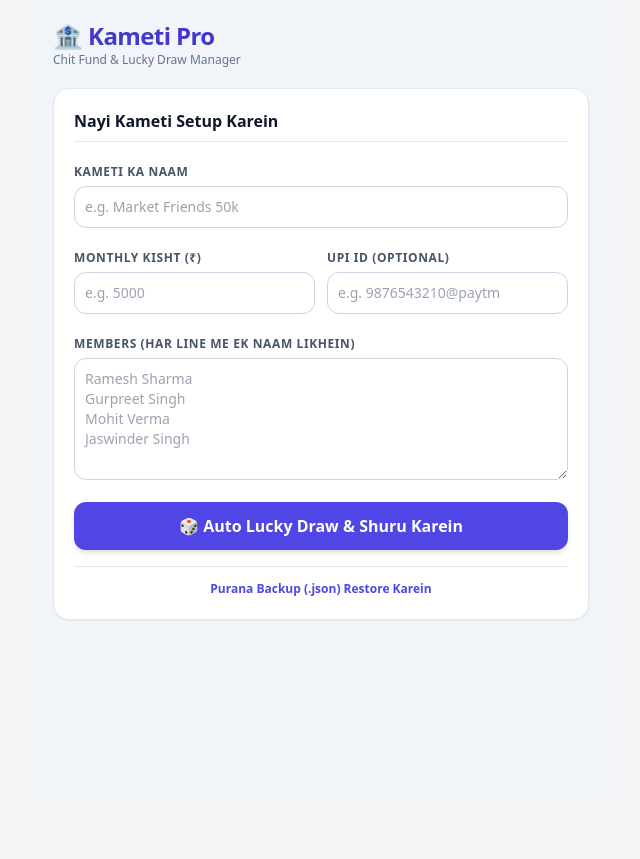
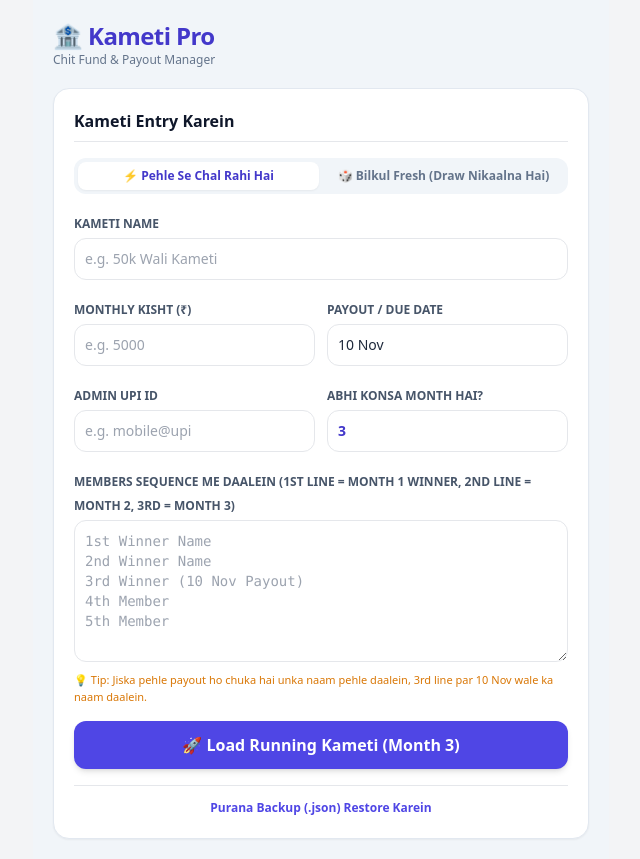
Before and after one commit to deadpoolgamein/kameti-app, a React (Vite) app: page / in a window 1280 px wide. Shown: the whole page, without its empty margins (319-959 px from the left). Before the commit the page ends 800 px from the top, so only its background shows below. Built offline with nearby package versions, Linux system fonts and the light colour scheme.

Commit message:
Update App.jsx

```diff
--- a/src/App.jsx
+++ b/src/App.jsx
@@ -4,8 +4,10 @@ export default function App() {
   const [kametiName, setKametiName] = useState("");
   const [monthlyAmount, setMonthlyAmount] = useState("");
   const [adminUpi, setAdminUpi] = useState("");
-  const [memberInput, setMemberInput] = useState("");
-  const [selectedMember, setSelectedMember] = useState(null);
+  const [isExistingKameti, setIsExistingKameti] = useState(true); // Default true for running kameti
+  const [currentRunningMonth, setCurrentRunningMonth] = useState("3");
+  const [dueDate, setDueDate] = useState("10 Nov");
+  const [memberSequenceInput, setMemberSequenceInput] = useState("");
   const fileInputRef = useRef(null);
 
   const [kametiData, setKametiData] = useState(() => {
@@ -19,34 +21,47 @@ export default function App() {
     }
   }, [kametiData]);
 
-  // One-time Lucky Draw Lineup
-  const startNewKameti = () => {
-    const members = memberInput
+  // Kameti Setup (New Random OR Already Running Sequence)
+  const setupKameti = () => {
+    const members = memberSequenceInput
       .split("\n")
       .map((m) => m.trim())
       .filter((m) => m.length > 0);
 
     if (!kametiName || !monthlyAmount || members.length < 2) {
-      alert("Kameti name, amount aur kam se kam 2 members zaroor daalein!");
+      alert("Kameti name, monthly amount aur kam se kam 2 members daalein!");
       return;
     }
 
-    const shuffled = [...members];
-    for (let i = shuffled.length - 1; i > 0; i--) {
-      const j = Math.floor(Math.random() * (i + 1));
-      [shuffled[i], shuffled[j]] = [shuffled[j], shuffled[i]];
+    let lineupOrder = [...members];
+
+    // Agar nayi kameti hai to random shuffle karega, ongoing hai to aapke dale huye order me rakhega
+    if (!isExistingKameti) {
+      for (let i = lineupOrder.length - 1; i > 0; i--) {
+        const j = Math.floor(Math.random() * (i + 1));
+        [lineupOrder[i], lineupOrder[j]] = [lineupOrder[j], lineupOrder[i]];
+      }
     }
 
-    const lineup = shuffled.map((name, index) => ({
+    const lineup = lineupOrder.map((name, index) => ({
       turnMonth: index + 1,
       memberName: name,
     }));
 
+    const startMonth = isExistingKameti ? Math.min(Number(currentRunningMonth), lineup.length) : 1;
+
+    // Payments setup
     const payments = {};
     for (let m = 1; m <= lineup.length; m++) {
       payments[m] = {};
       members.forEach((mem) => {
-        payments[m][mem] = { status: false, mode: "Cash", date: null };
+        // Agar running kameti hai aur purana month hai to automatically Paid mark kar dega
+        const isPastMonth = isExistingKameti && m < startMonth;
+        payments[m][mem] = {
+          status: isPastMonth,
+          mode: "Cash",
+          date: isPastMonth ? "Past Record" : null,
+        };
       });
     }
 
@@ -55,13 +70,13 @@ export default function App() {
       amount: Number(monthlyAmount),
       totalPool: Number(monthlyAmount) * members.length,
       adminUpi: adminUpi.trim(),
+      dueDate: dueDate.trim() || "10th of every month",
       lineup,
       payments,
-      currentMonth: 1,
+      currentMonth: startMonth,
     });
   };
 
-  // Toggle Payment Status & Mode
   const updatePaymentStatus = (month, member, status, mode = "Cash") => {
     setKametiData((prev) => ({
       ...prev,
@@ -81,18 +96,19 @@ export default function App() {
 
   // WhatsApp: Send Group Lineup
   const sendLineupToWhatsApp = () => {
-    let msg = `🎉 *${kametiData.name} - Lucky Draw Lineup* 🎉\n`;
-    msg += `💰 Monthly Kisht: ₹${kametiData.amount} | Pool: ₹${kametiData.totalPool}\n`;
-    if (kametiData.adminUpi) msg += `📲 UPI ID: ${kametiData.adminUpi}\n`;
-    msg += `\n*Payout Schedule:*\n`;
+    let msg = `🎉 *${kametiData.name} - Lineup & Schedule* 🎉\n`;
+    msg += `💰 Kisht: ₹${kametiData.amount} | Pool: ₹${kametiData.totalPool}\n`;
+    msg += `📅 Due Date: *Har mahine ki ${kametiData.dueDate}*\n`;
+    if (kametiData.adminUpi) msg += `📲 UPI: ${kametiData.adminUpi}\n`;
+    msg += `\n*Lineup Order:*\n`;
     kametiData.lineup.forEach((item) => {
-      msg += `Month ${item.turnMonth}: *${item.memberName}*\n`;
+      const isCurrent = item.turnMonth === kametiData.currentMonth ? " 👈 (Running Now)" : "";
+      msg += `Month ${item.turnMonth}: *${item.memberName}*${isCurrent}\n`;
     });
-    msg += `\n_Kripya har mahine ki 10 tareekh tak payment complete karein._`;
     window.open(`https://api.whatsapp.com/send?text=${encodeURIComponent(msg)}`, "_blank");
   };
 
-  // WhatsApp: Send Monthly Group Summary
+  // WhatsApp: Monthly Status (10 Nov Payout Special)
   const sendMonthStatusToWhatsApp = (month) => {
     const winner = kametiData.lineup.find((i) => i.turnMonth === month)?.memberName;
     const monthPayments = kametiData.payments[month];
@@ -106,8 +122,9 @@ export default function App() {
     });
 
     let msg = `📢 *${kametiData.name} - Month ${month} Update*\n`;
-    msg += `🎁 *Iss Mahine Ki Kameti:* *${winner}*\n`;
-    msg += `💰 Payout Amount: ₹${kametiData.totalPool}\n\n`;
+    msg += `🎁 *Iss Mahine Ka Payout:* *${winner}*\n`;
+    msg += `⏰ *Last Date:* *${kametiData.dueDate}*\n`;
+    msg += `💰 Total Payout: ₹${kametiData.totalPool}\n\n`;
 
     msg += `✅ *Paid (${paidList.length}/${kametiData.lineup.length}):*\n`;
     paidList.forEach((n) => (msg += `• ${n}\n`));
@@ -116,58 +133,52 @@ export default function App() {
     pendingList.forEach((n) => (msg += `• ${n}\n`));
 
     if (kametiData.adminUpi && pendingList.length > 0) {
-      msg += `\n📲 *Pay via UPI ID:* ${kametiData.adminUpi}`;
+      msg += `\n📲 *Pay via UPI:* ${kametiData.adminUpi}`;
     }
 
     window.open(`https://api.whatsapp.com/send?text=${encodeURIComponent(msg)}`, "_blank");
   };
 
-  // WhatsApp: Individual Reminder / Receipt
+  // WhatsApp: Personal Reminder
   const sendPersonalWhatsApp = (member, month, isPaid) => {
     let msg = "";
     if (isPaid) {
-      msg = `✅ *Payment Receipt - ${kametiData.name}*\n\nNamaste ${member},\nAapki Month ${month} ki kisht (₹${kametiData.amount}) prapt ho gayi hai. Dhanyawad!`;
+      msg = `✅ *Receipt - ${kametiData.name}*\n\nNamaste ${member},\nAapki Month ${month} ki kisht (₹${kametiData.amount}) prapt ho chuki hai. Dhanyawad!`;
     } else {
-      msg = `⚠️ *Kisht Reminder - ${kametiData.name}*\n\nNamaste ${member},\nAapki Month ${month} ki kameti kisht (₹${kametiData.amount}) abhi pending hai.\n`;
+      msg = `⚠️ *Kisht Reminder - ${kametiData.name}*\n\nNamaste ${member},\nAapki Month ${month} ki kisht (₹${kametiData.amount}) abhi pending hai.\n`;
+      msg += `⏰ *Last Date:* *${kametiData.dueDate}*\n`;
       if (kametiData.adminUpi) {
-        msg += `Aap is UPI ID par pay kar sakte hain: *${kametiData.adminUpi}*\n`;
-        msg += `Direct Pay Link: upi://pay?pa=${kametiData.adminUpi}&pn=${encodeURIComponent(kametiData.name)}&am=${kametiData.amount}&cu=INR`;
+        msg += `📲 UPI ID: *${kametiData.adminUpi}*\n`;
+        msg += `Pay Link: upi://pay?pa=${kametiData.adminUpi}&pn=${encodeURIComponent(kametiData.name)}&am=${kametiData.amount}&cu=INR`;
       }
     }
     window.open(`https://api.whatsapp.com/send?text=${encodeURIComponent(msg)}`, "_blank");
   };
 
-  // Data Export (Backup)
   const exportBackup = () => {
     const dataStr = "data:text/json;charset=utf-8," + encodeURIComponent(JSON.stringify(kametiData));
-    const downloadAnchor = document.createElement("a");
-    downloadAnchor.setAttribute("href", dataStr);
-    downloadAnchor.setAttribute("download", `${kametiData.name.replace(/\s+/g, "_")}_backup.json`);
-    document.body.appendChild(downloadAnchor);
-    downloadAnchor.click();
-    downloadAnchor.remove();
+    const a = document.createElement("a");
+    a.href = dataStr;
+    a.download = `${kametiData.name.replace(/\s+/g, "_")}_backup.json`;
+    a.click();
   };
 
-  // Data Import (Restore)
   const importBackup = (e) => {
-    const fileReader = new FileReader();
-    fileReader.readAsText(e.target.files[0], "UTF-8");
-    fileReader.onload = (event) => {
+    const reader = new FileReader();
+    reader.readAsText(e.target.files[0], "UTF-8");
+    reader.onload = (event) => {
       try {
         const parsed = JSON.parse(event.target.result);
         if (parsed.lineup && parsed.payments) {
           setKametiData(parsed);
-          alert("Backup successfully restore ho gaya!");
-        } else {
-          alert("Galat backup file hai!");
+          alert("Backup restore ho gaya!");
         }
       } catch (err) {
-        alert("File read karne me error aayi!");
+        alert("Error in file!");
       }
     };
   };
 
-  // Calculate Month Collection Stats
   const currentMonthData = kametiData?.payments[kametiData?.currentMonth] || {};
   const paidCount = Object.values(currentMonthData).filter((p) => p.status).length;
   const totalCount = kametiData?.lineup?.length || 0;
@@ -179,25 +190,21 @@ export default function App() {
       <div className="flex justify-between items-center mb-5">
         <div>
           <h1 className="text-2xl font-black text-indigo-700 tracking-tight">🏦 Kameti Pro</h1>
-          <p className="text-xs text-slate-500 font-medium">Chit Fund & Lucky Draw Manager</p>
+          <p className="text-xs text-slate-500 font-medium">Chit Fund & Payout Manager</p>
         </div>
         {kametiData && (
           <div className="flex gap-2">
-            <button
-              onClick={exportBackup}
-              title="Backup Download"
-              className="bg-white border text-xs px-2.5 py-1.5 rounded-lg shadow-sm font-semibold hover:bg-slate-50"
-            >
+            <button onClick={exportBackup} className="bg-white border text-xs px-2.5 py-1.5 rounded-lg shadow-sm font-semibold">
               💾 Backup
             </button>
             <button
               onClick={() => {
-                if (confirm("Reset karne par current data remove ho jayega. Pehle backup le lein agar zaroorat ho. Sure hain?")) {
+                if (confirm("Reset karne par data clear ho jayega. Sure hain?")) {
                   localStorage.removeItem("kameti_app_pro_data");
                   setKametiData(null);
                 }
               }}
-              className="bg-red-50 text-red-600 text-xs px-2.5 py-1.5 rounded-lg font-semibold hover:bg-red-100"
+              className="bg-red-50 text-red-600 text-xs px-2.5 py-1.5 rounded-lg font-semibold"
             >
               Reset
             </button>
@@ -205,16 +212,36 @@ export default function App() {
         )}
       </div>
 
-      {/* Form: Start New Kameti */}
       {!kametiData ? (
         <div className="bg-white p-5 rounded-2xl shadow-sm border border-slate-200 space-y-4">
-          <h2 className="text-base font-bold text-slate-900 border-b pb-2">Nayi Kameti Setup Karein</h2>
+          <h2 className="text-base font-bold text-slate-900 border-b pb-2">Kameti Entry Karein</h2>
+
+          {/* Toggle: Already running vs Fresh new */}
+          <div className="flex bg-slate-100 p-1 rounded-xl gap-1">
+            <button
+              onClick={() => setIsExistingKameti(true)}
+              className={`flex-1 py-1.5 text-xs font-bold rounded-lg transition-all ${
+                isExistingKameti ? "bg-white text-indigo-700 shadow-sm" : "text-slate-500"
+              }`}
+            >
+              ⚡ Pehle Se Chal Rahi Hai
+            </button>
+            <button
+              onClick={() => setIsExistingKameti(false)}
+              className={`flex-1 py-1.5 text-xs font-bold rounded-lg transition-all ${
+                !isExistingKameti ? "bg-white text-indigo-700 shadow-sm" : "text-slate-500"
+              }`}
+            >
+              🎲 Bilkul Fresh (Draw Nikaalna Hai)
+            </button>
+          </div>
+
           <div>
-            <label className="text-xs font-bold text-slate-600 uppercase tracking-wider">Kameti Ka Naam</label>
+            <label className="text-xs font-bold text-slate-600 uppercase">Kameti Name</label>
             <input
               type="text"
-              placeholder="e.g. Market Friends 50k"
-              className="w-full border border-slate-300 p-2.5 rounded-xl mt-1 text-sm focus:ring-2 focus:ring-indigo-500 outline-none"
+              placeholder="e.g. 50k Wali Kameti"
+              className="w-full border p-2.5 rounded-xl mt-1 text-sm outline-none focus:ring-2 focus:ring-indigo-500"
               value={kametiName}
               onChange={(e) => setKametiName(e.target.value)}
             />
@@ -222,66 +249,95 @@ export default function App() {
 
           <div className="grid grid-cols-2 gap-3">
             <div>
-              <label className="text-xs font-bold text-slate-600 uppercase tracking-wider">Monthly Kisht (₹)</label>
+              <label className="text-xs font-bold text-slate-600 uppercase">Monthly Kisht (₹)</label>
               <input
                 type="number"
                 placeholder="e.g. 5000"
-                className="w-full border border-slate-300 p-2.5 rounded-xl mt-1 text-sm focus:ring-2 focus:ring-indigo-500 outline-none"
+                className="w-full border p-2.5 rounded-xl mt-1 text-sm outline-none"
                 value={monthlyAmount}
                 onChange={(e) => setMonthlyAmount(e.target.value)}
               />
             </div>
             <div>
-              <label className="text-xs font-bold text-slate-600 uppercase tracking-wider">UPI ID (Optional)</label>
+              <label className="text-xs font-bold text-slate-600 uppercase">Payout / Due Date</label>
               <input
                 type="text"
-                placeholder="e.g. 9876543210@paytm"
-                className="w-full border border-slate-300 p-2.5 rounded-xl mt-1 text-sm focus:ring-2 focus:ring-indigo-500 outline-none"
+                placeholder="e.g. 10 Nov"
+                className="w-full border p-2.5 rounded-xl mt-1 text-sm outline-none"
+                value={dueDate}
+                onChange={(e) => setDueDate(e.target.value)}
+              />
+            </div>
+          </div>
+
+          <div className="grid grid-cols-2 gap-3">
+            <div>
+              <label className="text-xs font-bold text-slate-600 uppercase">Admin UPI ID</label>
+              <input
+                type="text"
+                placeholder="e.g. mobile@upi"
+                className="w-full border p-2.5 rounded-xl mt-1 text-sm outline-none"
                 value={adminUpi}
                 onChange={(e) => setAdminUpi(e.target.value)}
               />
             </div>
+            {isExistingKameti && (
+              <div>
+                <label className="text-xs font-bold text-slate-600 uppercase">Abhi Konsa Month Hai?</label>
+                <input
+                  type="number"
+                  placeholder="3"
+                  className="w-full border p-2.5 rounded-xl mt-1 text-sm font-bold text-indigo-700 outline-none"
+                  value={currentRunningMonth}
+                  onChange={(e) => setCurrentRunningMonth(e.target.value)}
+                />
+              </div>
+            )}
           </div>
 
           <div>
-            <label className="text-xs font-bold text-slate-600 uppercase tracking-wider">
-              Members (Har line me ek naam likhein)
+            <label className="text-xs font-bold text-slate-600 uppercase">
+              {isExistingKameti
+                ? "Members Sequence Me Daalein (1st line = Month 1 Winner, 2nd line = Month 2, 3rd = Month 3)"
+                : "Members (Har line me ek naam)"}
             </label>
             <textarea
-              rows="5"
-              placeholder="Ramesh Sharma&#10;Gurpreet Singh&#10;Mohit Verma&#10;Jaswinder Singh"
-              className="w-full border border-slate-300 p-2.5 rounded-xl mt-1 text-sm focus:ring-2 focus:ring-indigo-500 outline-none"
-              value={memberInput}
-              onChange={(e) => setMemberInput(e.target.value)}
+              rows="6"
+              placeholder={`1st Winner Name\n2nd Winner Name\n3rd Winner (10 Nov Payout)\n4th Member\n5th Member`}
+              className="w-full border p-2.5 rounded-xl mt-1 text-sm font-mono outline-none"
+              value={memberSequenceInput}
+              onChange={(e) => setMemberSequenceInput(e.target.value)}
             />
+            {isExistingKameti && (
+              <p className="text-[11px] text-amber-600 mt-1 font-medium">
+                💡 Tip: Jiska pehle payout ho chuka hai unka naam pehle daalein, 3rd line par 10 Nov wale ka naam daalein.
+              </p>
+            )}
           </div>
 
           <button
-            onClick={startNewKameti}
-            className="w-full bg-indigo-600 text-white font-bold py-3 rounded-xl hover:bg-indigo-700 shadow-md transition-all active:scale-[0.99]"
+            onClick={setupKameti}
+            className="w-full bg-indigo-600 text-white font-bold py-3 rounded-xl hover:bg-indigo-700 shadow-md"
           >
-            🎲 Auto Lucky Draw & Shuru Karein
+            {isExistingKameti ? "🚀 Load Running Kameti (Month 3)" : "🎲 Draw & Start"}
           </button>
 
           <div className="pt-2 border-t text-center">
             <input type="file" ref={fileInputRef} onChange={importBackup} accept=".json" className="hidden" />
-            <button
-              onClick={() => fileInputRef.current.click()}
-              className="text-xs text-indigo-600 font-semibold hover:underline"
-            >
+            <button onClick={() => fileInputRef.current.click()} className="text-xs text-indigo-600 font-semibold">
               Purana Backup (.json) Restore Karein
             </button>
           </div>
         </div>
       ) : (
         <div className="space-y-4">
-          {/* Top Info Card */}
+          {/* Header Card */}
           <div className="bg-indigo-700 text-white p-4 rounded-2xl shadow-md">
             <div className="flex justify-between items-start">
               <div>
                 <h2 className="text-lg font-black">{kametiData.name}</h2>
                 <p className="text-xs text-indigo-200 mt-0.5">
-                  ₹{kametiData.amount} / member • {kametiData.lineup.length} Mahine
+                  ₹{kametiData.amount} / member • Last Date: {kametiData.dueDate}
                 </p>
               </div>
               <div className="text-right">
@@ -290,11 +346,13 @@ export default function App() {
               </div>
             </div>
 
-            {/* Progress Bar for Current Month */}
+            {/* Collection Progress */}
             <div className="mt-4 pt-3 border-t border-indigo-600/50">
               <div className="flex justify-between text-xs font-semibold mb-1">
-                <span>Month {kametiData.currentMonth} Collection:</span>
-                <span>₹{collectedAmount.toLocaleString("en-IN")} / ₹{kametiData.totalPool.toLocaleString("en-IN")}</span>
+                <span>Month {kametiData.currentMonth} Collected:</span>
+                <span>
+                  ₹{collectedAmount.toLocaleString("en-IN")} / ₹{kametiData.totalPool.toLocaleString("en-IN")}
+                </span>
               </div>
               <div className="w-full bg-indigo-950/40 rounded-full h-2 overflow-hidden">
                 <div
@@ -305,22 +363,21 @@ export default function App() {
             </div>
           </div>
 
-          {/* Month Selector Carousel */}
+          {/* Month Switcher */}
           <div className="flex gap-2 overflow-x-auto pb-1 scrollbar-none">
             {kametiData.lineup.map((item) => {
               const mPaid = Object.values(kametiData.payments[item.turnMonth] || {}).filter((p) => p.status).length;
-              const isAllPaid = mPaid === totalCount;
               return (
                 <button
                   key={item.turnMonth}
                   onClick={() => setKametiData({ ...kametiData, currentMonth: item.turnMonth })}
-                  className={`px-3.5 py-2 rounded-xl text-xs font-bold whitespace-nowrap transition-all border ${
+                  className={`px-3.5 py-2 rounded-xl text-xs font-bold whitespace-nowrap border transition-all ${
                     kametiData.currentMonth === item.turnMonth
-                      ? "bg-slate-900 text-white border-slate-900 shadow-sm"
+                      ? "bg-slate-900 text-white border-slate-900"
                       : "bg-white text-slate-700 border-slate-200"
                   }`}
                 >
-                  Month {item.turnMonth} {isAllPaid ? "✓" : `(${mPaid}/${totalCount})`}
+                  Month {item.turnMonth} ({mPaid}/{totalCount})
                 </button>
               );
             })}
@@ -331,7 +388,7 @@ export default function App() {
             <div className="flex justify-between items-center mb-3">
               <div>
                 <span className="text-[11px] font-bold text-indigo-600 uppercase tracking-wider">
-                  Iss Mahine Ka Winner
+                  Month {kametiData.currentMonth} Payout
                 </span>
                 <h3 className="font-bold text-slate-900 text-base">
                   🎁 {kametiData.lineup.find((i) => i.turnMonth === kametiData.currentMonth)?.memberName}
@@ -341,18 +398,18 @@ export default function App() {
                 onClick={() => sendMonthStatusToWhatsApp(kametiData.currentMonth)}
                 className="bg-emerald-600 hover:bg-emerald-700 text-white text-xs px-3 py-1.5 rounded-lg font-bold flex items-center gap-1 shadow-sm"
               >
-                📲 WhatsApp Status
+                📲 Group Update
               </button>
             </div>
 
-            {/* Members Collection Checklist */}
+            {/* Checklist */}
             <div className="divide-y divide-slate-100">
               {Object.entries(kametiData.payments[kametiData.currentMonth]).map(([member, pay]) => (
                 <div key={member} className="py-2.5 flex items-center justify-between gap-2">
                   <div className="flex-1">
                     <p className="text-sm font-semibold text-slate-800">{member}</p>
                     <div className="flex gap-2 text-[11px] text-slate-500 items-center mt-0.5">
-                      <span>{pay.status ? `Paid on ${pay.date}` : "Pending"}</span>
+                      <span>{pay.status ? `Paid (${pay.date || "Done"})` : "Pending"}</span>
                       {pay.status && (
                         <span className="bg-slate-100 px-1.5 py-0.5 rounded text-[10px] font-medium border text-slate-600">
                           {pay.mode}
@@ -361,10 +418,8 @@ export default function App() {
                     </div>
                   </div>
 
-                  {/* Actions for this member */}
                   <div className="flex items-center gap-1.5">
-                    {/* Mode Toggle Button (Cash / Online) */}
-                    {pay.status ? (
+                    {pay.status && (
                       <button
                         onClick={() =>
                           updatePaymentStatus(
@@ -375,16 +430,14 @@ export default function App() {
                           )
                         }
                         className="text-[11px] bg-slate-100 text-slate-600 px-2 py-1 rounded font-semibold border"
-                        title="Click to toggle Cash / UPI"
                       >
                         {pay.mode}
                       </button>
-                    ) : null}
+                    )}
 
-                    {/* Paid / Pending Toggle */}
                     <button
                       onClick={() => updatePaymentStatus(kametiData.currentMonth, member, !pay.status, pay.mode)}
-                      className={`text-xs px-3 py-1.5 rounded-lg font-bold transition-all ${
+                      className={`text-xs px-3 py-1.5 rounded-lg font-bold ${
                         pay.status
                           ? "bg-emerald-100 text-emerald-800 border border-emerald-300"
                           : "bg-amber-100 text-amber-800 border border-amber-300"
@@ -393,11 +446,10 @@ export default function App() {
                       {pay.status ? "Paid ✓" : "Pending"}
                     </button>
 
-                    {/* Individual WhatsApp reminder/receipt */}
                     <button
                       onClick={() => sendPersonalWhatsApp(member, kametiData.currentMonth, pay.status)}
-                      className="p-1.5 text-slate-400 hover:text-emerald-600 hover:bg-emerald-50 rounded-lg transition-colors"
-                      title={pay.status ? "Receipt Bhejo" : "Reminder Bhejo"}
+                      className="p-1.5 text-slate-400 hover:text-emerald-600 rounded-lg"
+                      title="Send WhatsApp"
                     >
                       💬
                     </button>
@@ -407,18 +459,18 @@ export default function App() {
             </div>
           </div>
 
-          {/* Full Lineup Schedule View */}
+          {/* Full Lineup */}
           <div className="bg-white p-4 rounded-2xl shadow-sm border border-slate-200">
             <div className="flex justify-between items-center mb-3">
               <div>
-                <h3 className="font-bold text-slate-800 text-sm">📅 Full Lucky Draw Lineup</h3>
-                <p className="text-[11px] text-slate-500">Auto-generated draw order</p>
+                <h3 className="font-bold text-slate-800 text-sm">📅 Full Sequence</h3>
+                <p className="text-[11px] text-slate-500">Kiski kameti kis mahine aayegi</p>
               </div>
               <button
                 onClick={sendLineupToWhatsApp}
                 className="bg-slate-800 hover:bg-slate-900 text-white text-xs px-3 py-1.5 rounded-lg font-semibold"
               >
-                Share All
+                Share Full Lineup
               </button>
             </div>
             <div className="grid grid-cols-1 sm:grid-cols-2 gap-2 text-xs">
@@ -432,7 +484,9 @@ export default function App() {
                   }`}
                 >
                   <span className="text-slate-500">Month {item.turnMonth}</span>
-                  <span className="text-slate-900">{item.memberName}</span>
+                  <span className="text-slate-900">
+                    {item.memberName} {item.turnMonth === kametiData.currentMonth && "👈 (Current)"}
+                  </span>
                 </div>
               ))}
             </div>
```
